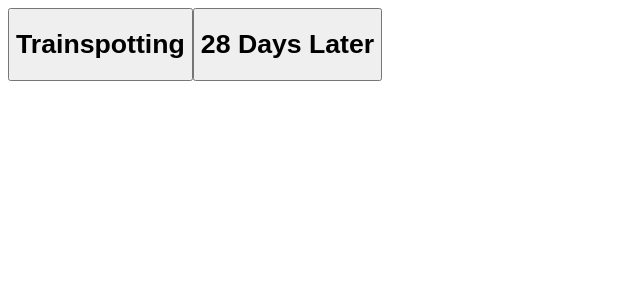
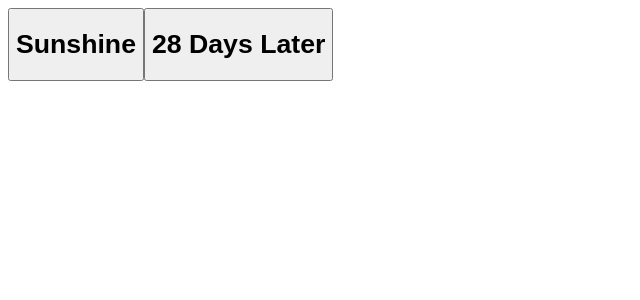
Before and after one commit to bhprtk/redux-voting-client, a React app: page / in a window 1280 px wide. Shown: the top 300 px of the page, without its empty margins (0-640 px from the left). Built offline with nearby package versions, Linux system fonts and the light colour scheme; the HTML template or start-up script is replaced by a standard one.

Commit message:
Connected Redux Store and all tests passing

```diff
--- a/package.json
+++ b/package.json
@@ -34,6 +34,8 @@
     "react": "^15.4.2",
     "react-addons-test-utils": "^15.4.2",
     "react-dom": "^15.4.2",
-    "react-router": "^3.0.2"
+    "react-redux": "^5.0.3",
+    "react-router": "^3.0.2",
+    "redux": "^3.6.0"
   }
 }
--- a/src/components/App.js
+++ b/src/components/App.js
@@ -1,16 +1,10 @@
 import React, { Component } from 'react';
 import { List, Map } from 'immutable';
-
-const pair = List.of('Trainspotting', '28 Days Later');
-const tally = Map({'Trainspotting': 5, '28 Days Later': 4});
 
 class App extends Component {
 	render() {
 		return (
-			React.cloneElement(this.props.children, {
-				pair: pair,
-				tally: tally
-			})
+			this.props.children
 		)
 	}
 }
--- a/src/components/Results.js
+++ b/src/components/Results.js
@@ -1,7 +1,8 @@
 import React, { Component } from 'react';
+import { connect } from 'react-redux';
 import Winner from './Winner';
 
-class Results extends Component {
+export class Results extends Component {
 	constructor(props) {
 		super(props);
 
@@ -44,4 +45,12 @@ class Results extends Component {
 	}
 }
 
-export default Results;
+function mapStateToProps(state) {
+	return {
+		pair: state.getIn(['vote', 'pair']),
+		tally: state.getIn(['vote', 'tally']),
+		winner: state.get('winner')
+	};
+}
+
+export const ResultsContainer = connect(mapStateToProps)(Results);
--- a/src/components/Voting.js
+++ b/src/components/Voting.js
@@ -1,8 +1,9 @@
 import React, { Component } from 'react';
+import { connect } from 'react-redux';
 import Winner from './Winner';
 import Vote from './Vote';
 
-class Voting extends Component {
+export class Voting extends Component {
 	render() {
 		const { pair, winner } = this.props;
 		return (
@@ -15,4 +16,11 @@ class Voting extends Component {
 	}
 };
 
-export default Voting;
+function mapStateToProps(state) {
+	return {
+		pair: state.getIn(['vote', 'pair']),
+		winner: state.get('winner')
+	};
+}
+
+export const VotingContainer = connect(mapStateToProps)(Voting);
--- a/src/index.js
+++ b/src/index.js
@@ -1,18 +1,32 @@
 import React from 'react';
 import ReactDOM from 'react-dom';
 import { Route, Router, hashHistory } from 'react-router';
+import { createStore } from 'redux';
+import { Provider } from 'react-redux';
+import reducer from './reducer';
 import App from './components/App';
-import Voting from './components/Voting';
-import Results from './components/Results';
+import { VotingContainer } from './components/Voting';
+import { ResultsContainer } from './components/Results';
 
-const pair = ['Trainspotting', '28 Days Later'];
+const store = createStore(reducer);
+store.dispatch({
+	type: 'SET_STATE',
+	state: {
+		vote: {
+			pair: ['Sunshine', '28 Days Later'],
+			tally: {Sunshine: 2}
+		}
+	}
+});
 
 const routes = <Route component={App}>
-	<Route path="/results" component={Results} />
-	<Route path="/" component={Voting} />
+	<Route path="/results" component={ResultsContainer} />
+	<Route path="/" component={VotingContainer} />
 </Route>;
 
 ReactDOM.render(
-	<Router history={hashHistory}>{routes}</Router>,
+	<Provider store={store}>
+		<Router history={hashHistory}>{routes}</Router>
+	</Provider>,
 	document.getElementById('app')
 );
```
Also changed, not shown: test/components/Results_spec.js (+1 -1 lines), test/components/Voting_spec.js (+1 -1 lines).
